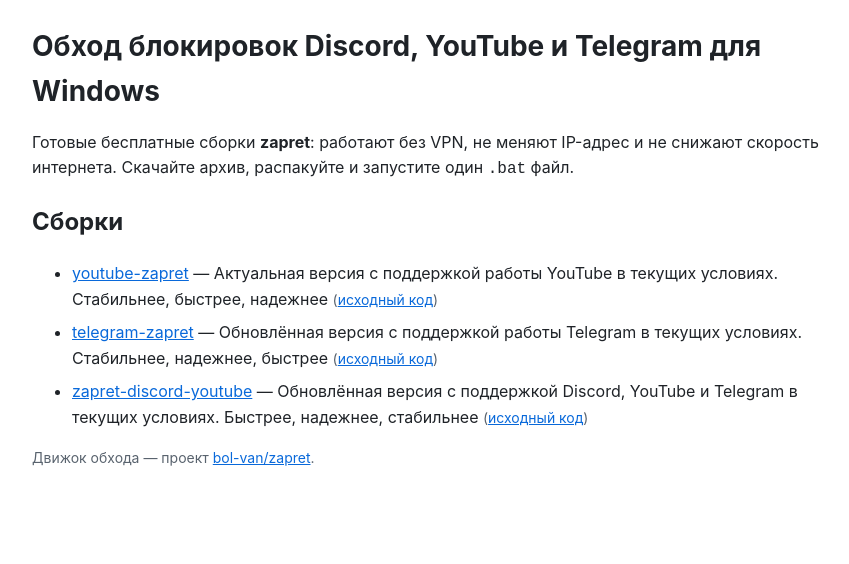
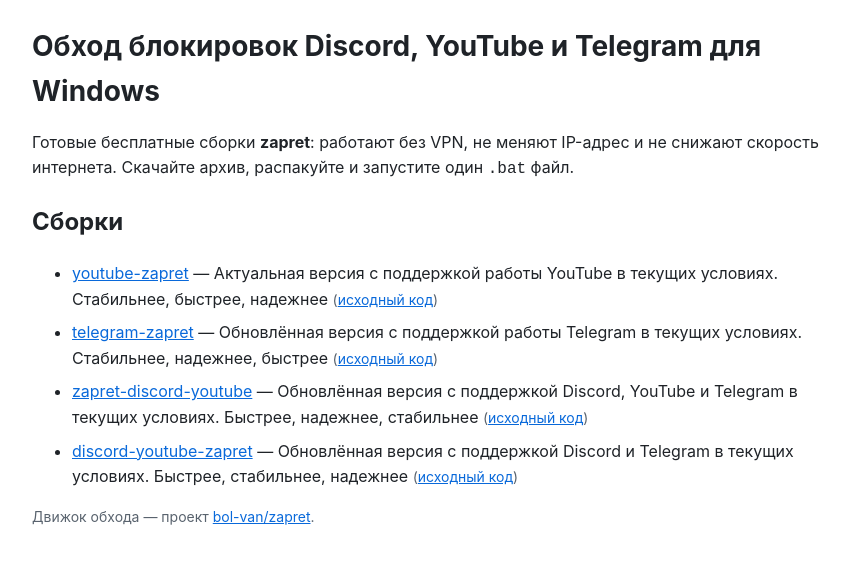
Before and after one commit to PlasmaPeasantViaduct/plasmapeasantviaduct.github.io, a plain HTML site: page index.html in a window 1280 px wide. Shown: the whole page, without its empty margins (198-1047 px from the left). Drawn offline with Linux system fonts and the light colour scheme.

Commit message:
hub: repo index

```diff
--- a/index.html
+++ b/index.html
@@ -28,6 +28,7 @@
     <li><a href="https://plasmapeasantviaduct.github.io/youtube-zapret/">youtube-zapret</a> — Актуальная версия с поддержкой работы YouTube в текущих условиях. Стабильнее, быстрее, надежнее <span class="meta">(<a href="https://github.com/PlasmaPeasantViaduct/youtube-zapret">исходный код</a>)</span></li>
     <li><a href="https://plasmapeasantviaduct.github.io/telegram-zapret/">telegram-zapret</a> — Обновлённая версия с поддержкой работы Telegram в текущих условиях. Стабильнее, надежнее, быстрее <span class="meta">(<a href="https://github.com/PlasmaPeasantViaduct/telegram-zapret">исходный код</a>)</span></li>
     <li><a href="https://plasmapeasantviaduct.github.io/zapret-discord-youtube/">zapret-discord-youtube</a> — Обновлённая версия с поддержкой Discord, YouTube и Telegram в текущих условиях. Быстрее, надежнее, стабильнее <span class="meta">(<a href="https://github.com/PlasmaPeasantViaduct/zapret-discord-youtube">исходный код</a>)</span></li>
+    <li><a href="https://plasmapeasantviaduct.github.io/discord-youtube-zapret/">discord-youtube-zapret</a> — Обновлённая версия с поддержкой Discord и Telegram в текущих условиях. Быстрее, стабильнее, надежнее <span class="meta">(<a href="https://github.com/PlasmaPeasantViaduct/discord-youtube-zapret">исходный код</a>)</span></li>
   </ul>
   <p class="meta">Движок обхода — проект
     <a href="https://github.com/bol-van/zapret">bol-van/zapret</a>.</p>
```
